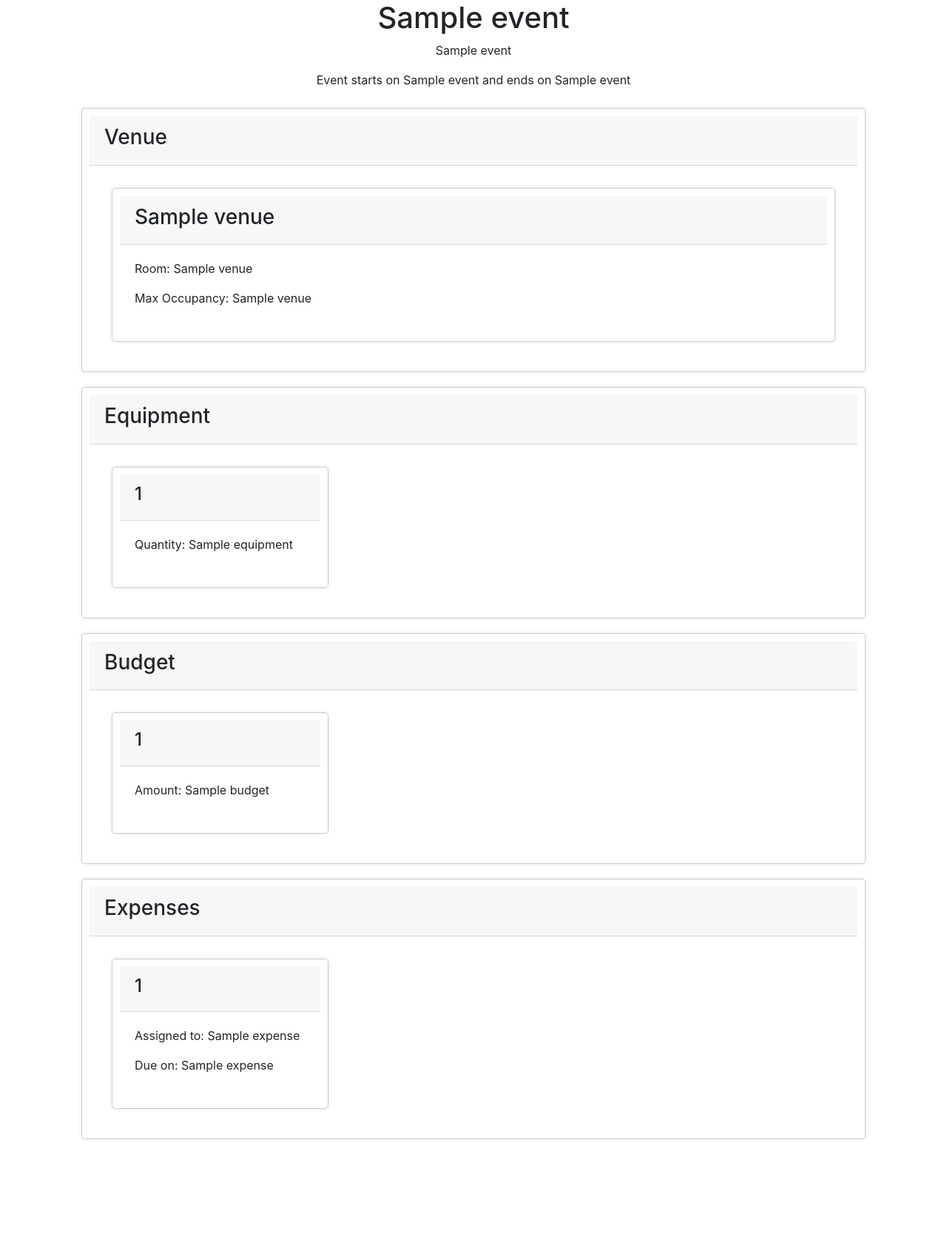
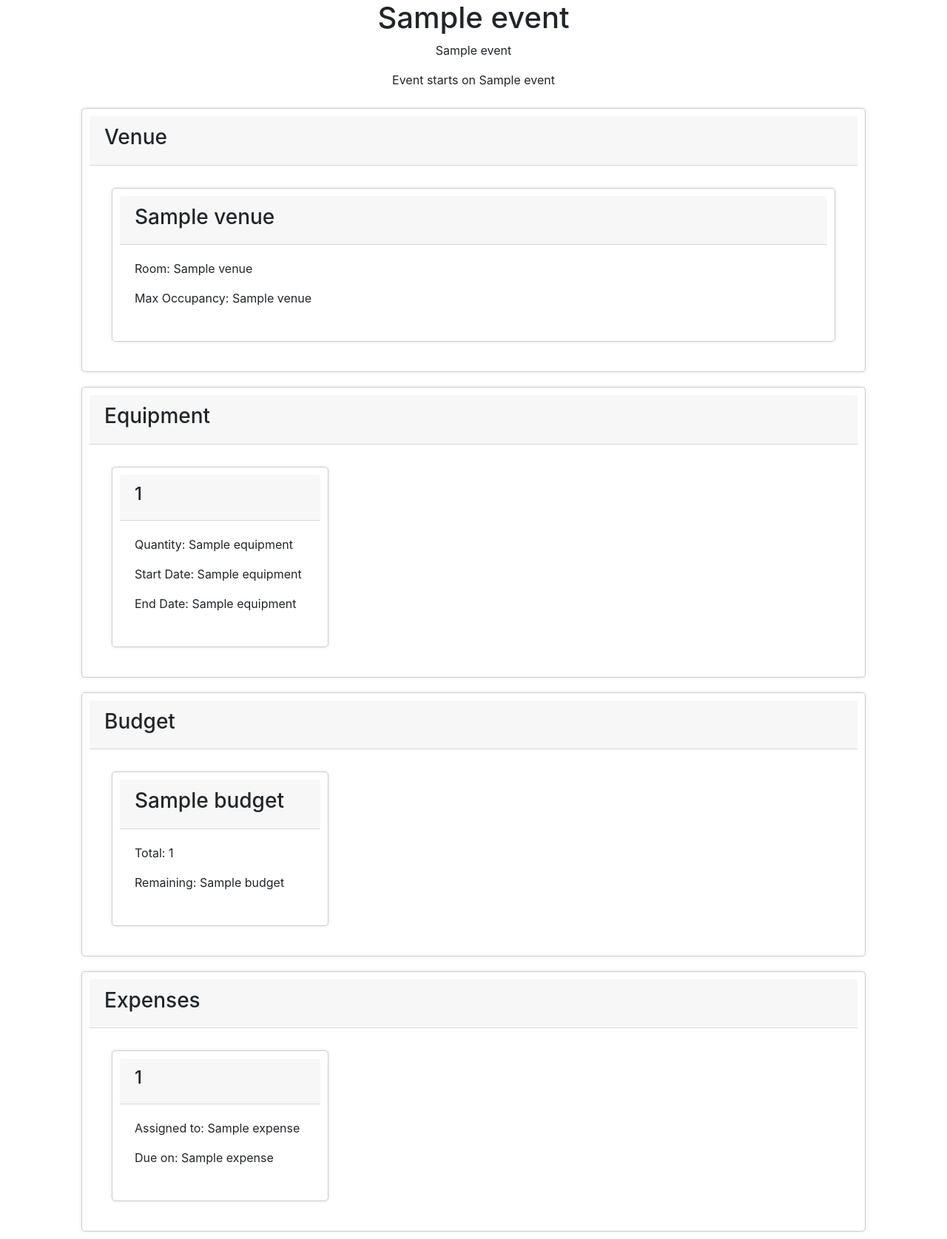
Before and after one commit to Hwodza/EventFlow2, a Flask app: template templates/event.html in a window 1280 px wide. Shown: the part 56-1731 px from the top of the page at 74% size. Before the commit the page ends 1596 px from the top, so only its background shows below. Run offline with Flask 3, Linux system fonts and the light colour scheme; the template is opened without the code that fills it: most values are stand-ins (such as "Sample title", 1, 10 or a date in 2020); some libraries are stand-ins or nearby versions.

Commit message:
Added some functionality to event

```diff
--- a/main.py
+++ b/main.py
@@ -68,7 +68,8 @@ def team(team_id):
     fetchdata2 = cur.fetchall()
     cur.close()
     cur = db.connection.cursor()
-    cur.execute("SELECT plans.event_id, event_name, event_description, event_date FROM plans, event WHERE team_id=%s and plans.event_id=event.event_id", (team_id))
+    cur.execute("SELECT plans.event_id, event_name, event_description, event_date FROM plans, event WHERE team_id=%s", (team_id,))
+    cur.execute("SELECT plans.event_id, event_name, event_description, event_date FROM plans, event WHERE team_id=%s AND plans.event_id=event.event_id", (team_id,))
     fetchdata3 = cur.fetchall()
     cur.close()
     member = False
@@ -156,7 +157,27 @@ def event(event_id):
     cur.execute("SELECT building, room, max_people FROM hosted_at, venue WHERE event_id=%s and hosted_at.venue_id=venue.venue_id", (event_id,))
     fetchdata2 = cur.fetchall()
     cur.close()
-    return render_template("event.html", event=fetchdata[0], venue=fetchdata2[0])
+    cur = db.connection.cursor()
+    cur.execute("SELECT equipment_type, quantity, start_date, end_date FROM equipment, uses WHERE event_id=%s and equipment.equipment_id=uses.equipment_id", (event_id,))
+    fetchdata3 = cur.fetchall()
+    cur.close()
+    cur = db.connection.cursor()
+    cur.execute("SELECT total_budget, remaining_budget, budget_description FROM budget, allocated WHERE event_id=%s and budget.budget_id=allocated.budget_id", (event_id,))
+    fetchdata4 = cur.fetchall()
+    cur.close()
+    cur = db.connection.cursor()
+    cur.execute("SELECT purchase_description, purchase_amount, purchase_date FROM expenses, has WHERE event_id=%s and expenses.purchase_id=has.purchase_id", (event_id,))
+    fetchdata5 = cur.fetchall()
+    cur.close()
+    cur = db.connection.cursor()
+    cur.execute("SELECT user.user_id, role FROM user, comprised, plans WHERE user.user_id=%s and comprised.user_id=user.user_id and comprised.team_id=plans.team_id and plans.event_id=%s and user.user_id=comprised.user_id", (session['user_id'], event_id,))
+    fetchdata6 = cur.fetchall()
+    admin = True
+    for user in fetchdata6:
+        if user[1] == 'admin' and user[0] == session['user_id']:
+            admin = True
+    cur.close()
+    return render_template("event.html", event=fetchdata[0], venue=fetchdata2[0], equipments=fetchdata3, budgets=fetchdata4, expenses=fetchdata5, admin=admin)
 
 
 @app.route('/login', methods=['GET', 'POST'])
--- a/templates/event.html
+++ b/templates/event.html
@@ -12,7 +12,7 @@
     </div>
     <div class="row">
         <div class="col-md-12">
-            <p align="center">Event starts on {{ event[2]}} and ends on {{ event[3] }}</p>
+            <p align="center">Event starts on {{ event[2]}}</p>
         </div>
     </div>
     <div class="row">
@@ -51,6 +51,8 @@
                                 </div>
                                 <div class="card-body">
                                     <p>Quantity: {{ equipment[1] }}</p>
+                                    <p>Start Date: {{ equipment[2] }}</p>
+                                    <p>End Date: {{ equipment[3] }}</p>
                                 </div>
                             </div>
                         </div>
@@ -64,7 +66,16 @@
         <div class="col-md-12">
             <div class="card">
                 <div class="card-header">
-                    <h3>Budget</h3>
+                    <div class="row">
+                        <div class="col-md-10">
+                            <h3>Budget</h3>
+                        </div>
+                        {% if admin %}
+                            <div class="col-md-2">
+                                <a href="/{{ event[0] }}/add_budget/" class="btn btn-success">Add Budget</a>
+                            </div>
+                        {% endif %}
+                    </div>
                 </div>
                 <div class="card-body">
                     <div class="row">
@@ -72,10 +83,15 @@
                             <div class="col-md-4">
                                 <div class="card">
                                     <div class="card-header">
-                                        <h4>{{ budget[0] }}</h4>
+                                        <div class="row">
+                                            <div class="col-md-12">
+                                                <h3>{{ budget[2] }}</h3>
+                                            </div>
+                                        </div>
                                     </div>
                                     <div class="card-body">
-                                        <p>Amount: {{ budget[1] }}</p>
+                                        <p>Total: {{ budget[0] }}</p>
+                                        <p>Remaining: {{ budget[1] }}</p>
                                     </div>
                                 </div>
                             </div>
@@ -89,7 +105,16 @@
         <div class="col-md-12">
             <div class="card">
                 <div class="card-header">
-                    <h3>Expenses</h3>
+                    <div class="row">
+                        <div class="col-md-10">
+                            <h3>Expenses</h3>
+                        </div>
+                        {% if admin %}
+                            <div class="col-md-2">
+                                <a href="/create_expense/{{ event[0] }}" class="btn btn-success">Create Expense</a>
+                            </div>
+                        {% endif %}
+                    </div>
                 </div>
                 <div class="card-body">
                     <div class="row">
```
